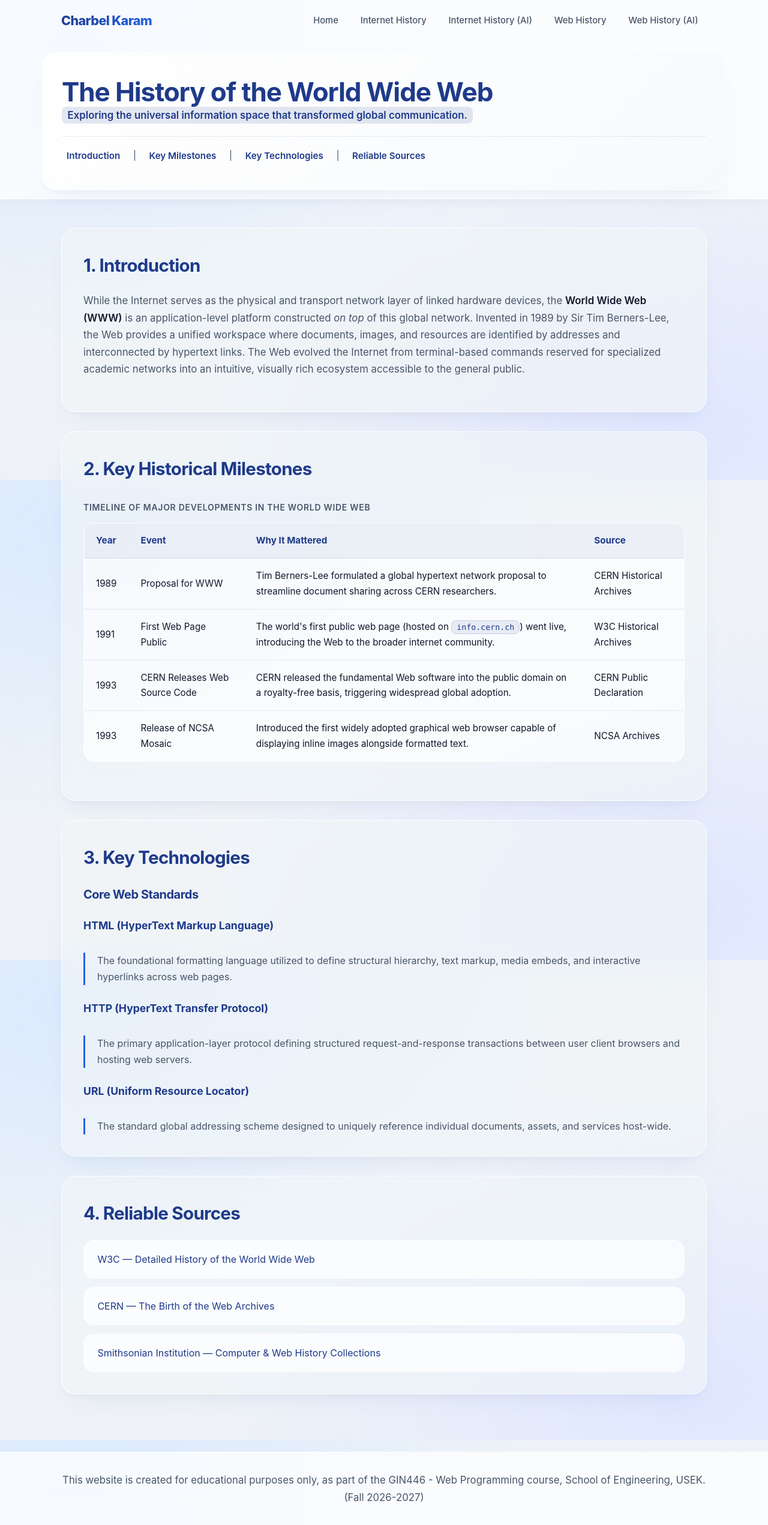
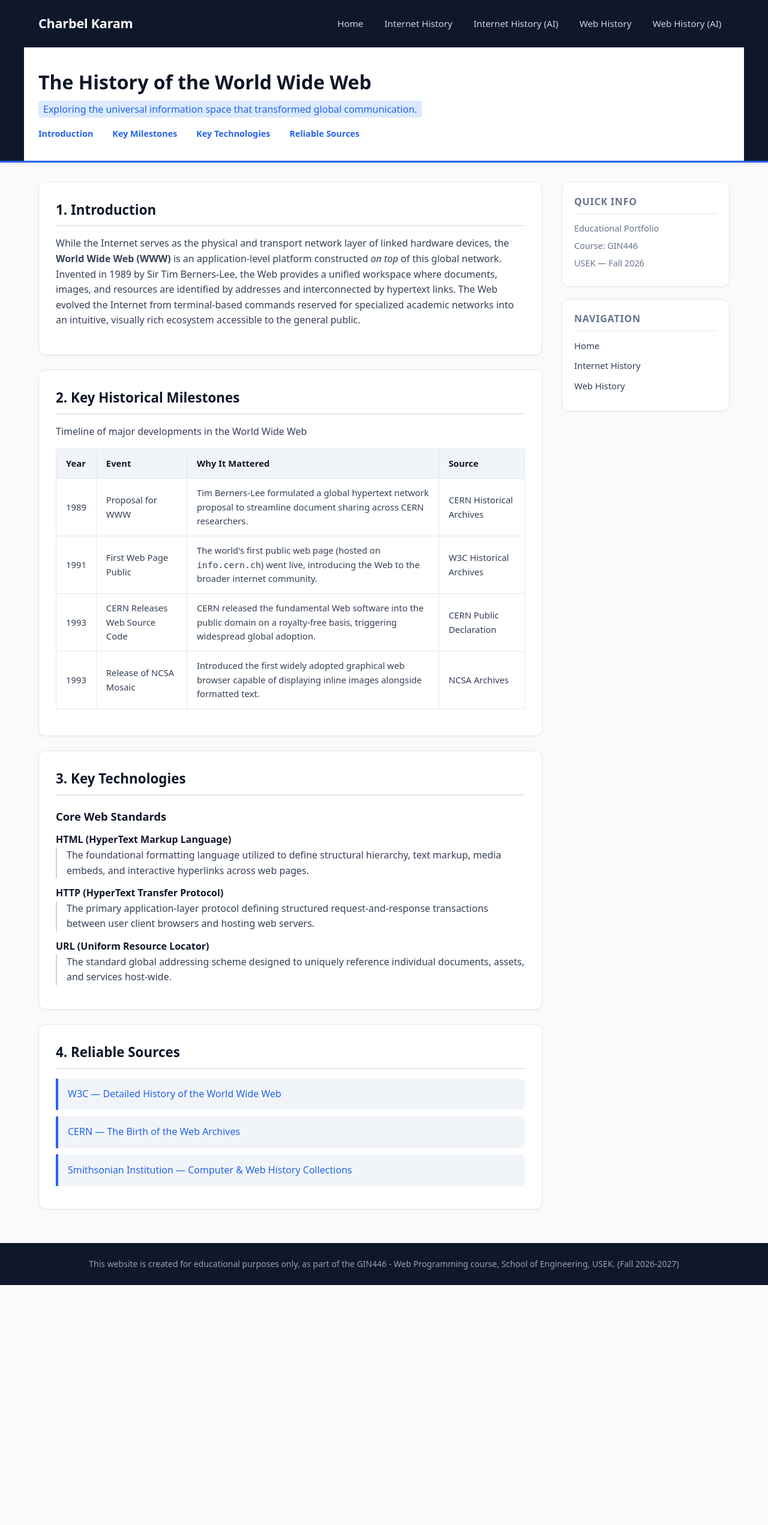
Before and after one commit to CKaram02/web-programming-site, a Flask app: page /web-history-ai in a window 1280 px wide. Shown: the whole page at 60% size. After the commit the page ends 2142 px from the top, so only its background shows below. Run offline with Flask 3, Linux system fonts and the light colour scheme.

Commit message:
Week 3: portfolio home page

```diff
--- a/static/style.css
+++ b/static/style.css
@@ -1,48 +1,38 @@
 /* ==========================================================================
-   Soft Ambient Indigo — Advanced Executive Edition (static/style.css)
+   Clean & Structured Portfolio Theme with Right Sidebar (static/style.css)
    ========================================================================== */
 
 /* --------------------------------------------------------------------------
-   1. Dynamic Tokens & Design System
+   1. Theme Variables
    -------------------------------------------------------------------------- */
 :root {
-  /* Dynamic Palette */
-  --bg-base: #eef2f6;
-  --bg-gradient: radial-gradient(at 10% 10%, #dbeafe 0px, transparent 50%),
-                 radial-gradient(at 90% 90%, #e0e7ff 0px, transparent 50%),
-                 radial-gradient(at 50% 50%, #f1f5f9 0px, #eef2f6 100%);
+  --bg-color: #f8fafc;
+  --surface-white: #ffffff;
+  --surface-muted: #f1f5f9;
 
-  --surface-glass-top: rgba(255, 255, 255, 0.75);
-  --surface-glass-card: rgba(240, 244, 248, 0.65);
-  --surface-glass-hover: rgba(255, 255, 255, 0.90);
+  --primary-navy: #0f172a;
+  --primary-blue: #2563eb;
+  --primary-blue-hover: #1d4ed8;
 
-  --primary-indigo: #1e3a8a;
-  --primary-indigo-bright: #2563eb;
-  --text-main: #0f172a;
-  --text-muted: #475569;
+  --text-main: #334155;
+  --text-dark: #0f172a;
+  --text-muted: #64748b;
 
-  /* Dynamic Glass Borders & Highlights */
-  --border-glass: rgba(255, 255, 255, 0.8);
-  --border-subtle: color-mix(in srgb, var(--primary-indigo) 10%, transparent);
-  --shadow-ambient: 0 20px 40px -15px rgba(30, 58, 138, 0.07),
-                    0 8px 16px -6px rgba(15, 23, 42, 0.04);
-  --shadow-hover: 0 25px 50px -12px rgba(30, 58, 138, 0.15),
-                  0 12px 24px -8px rgba(15, 23, 42, 0.08);
+  --border-color: #e2e8f0;
+  --border-dark: #cbd5e1;
 
-  /* Typography */
-  --font-main: 'Outfit', 'Inter', system-ui, -apple-system, sans-serif;
-  --font-code: 'Fira Code', 'JetBrains Mono', Consolas, monospace;
+  --shadow-sm: 0 1px 2px 0 rgba(0, 0, 0, 0.05);
+  --shadow-md: 0 4px 6px -1px rgba(0, 0, 0, 0.05), 0 2px 4px -1px rgba(0, 0, 0, 0.03);
+  --shadow-lg: 0 10px 15px -3px rgba(0, 0, 0, 0.05);
 
-  /* Geometry */
-  --radius-xl: 24px;
-  --radius-lg: 18px;
-  --radius-md: 12px;
-  --radius-sm: 8px;
-  --glass-blur: blur(20px);
+  --radius-md: 8px;
+  --radius-lg: 12px;
+  --font-main: system-ui, -apple-system, BlinkMacSystemFont, "Segoe UI", Roboto, sans-serif;
+  --font-code: "Fira Code", monospace;
 }
 
 /* --------------------------------------------------------------------------
-   2. Base Reset & Typography
+   2. Reset & Base Styles
    -------------------------------------------------------------------------- */
 *, *::before, *::after {
   box-sizing: border-box;
@@ -53,368 +43,295 @@
 html {
   scroll-behavior: smooth;
   font-size: 16px;
-  color-scheme: light;
 }
 
 body {
   font-family: var(--font-main);
-  background: var(--bg-base);
-  background-image: var(--bg-gradient);
-  background-attachment: fixed;
+  background-color: var(--bg-color);
   color: var(--text-main);
-  line-height: 1.7;
+  line-height: 1.6;
   min-height: 100vh;
   display: flex;
   flex-direction: column;
-  -webkit-font-smoothing: antialiased;
 }
 
 .container {
   width: 100%;
-  max-width: 1140px;
+  max-width: 1200px;
   margin: 0 auto;
-  padding: 0 2rem;
-}
-
-/* Fluid Typography */
-h1, h2, h3, h4 {
-  color: var(--primary-indigo);
-  font-weight: 700;
-  letter-spacing: -0.025em;
-  text-wrap: balance;
-}
-
-h1 { font-size: clamp(2rem, 4vw, 2.75rem); line-height: 1.15; }
-h2 { font-size: clamp(1.4rem, 2.5vw, 1.85rem); margin-bottom: 1.25rem; }
-h3 { font-size: 1.25rem; margin-top: 1rem; }
-
-p {
-  color: var(--text-muted);
-  font-size: 1.05rem;
-  margin-bottom: 1.25rem;
-  text-wrap: pretty;
-}
-
-p strong {
-  color: var(--text-main);
-  font-weight: 600;
-}
-
-a {
-  color: var(--primary-indigo);
-  text-decoration: none;
-  transition: all 0.2s cubic-bezier(0.16, 1, 0.3, 1);
-}
-
-a:hover {
-  color: var(--primary-indigo-bright);
-}
-
-code {
-  font-family: var(--font-code);
-  font-size: 0.875em;
-  background: color-mix(in srgb, var(--primary-indigo) 8%, transparent);
-  color: var(--primary-indigo);
-  padding: 0.2rem 0.5rem;
-  border-radius: var(--radius-sm);
-  border: 1px solid color-mix(in srgb, var(--primary-indigo) 15%, transparent);
-}
-
-mark {
-  background: color-mix(in srgb, var(--primary-indigo) 12%, transparent);
-  color: var(--primary-indigo);
-  padding: 0.25rem 0.6rem;
-  border-radius: var(--radius-sm);
-  font-weight: 600;
+  padding: 0 1.5rem;
 }
 
 /* --------------------------------------------------------------------------
-   3. Navigation Bar & Site Header
+   3. Header & Global Navigation
    -------------------------------------------------------------------------- */
 .site-header {
-  position: sticky;
-  top: 0;
-  z-index: 1000;
-  background: var(--surface-glass-top);
-  backdrop-filter: var(--glass-blur);
-  -webkit-backdrop-filter: var(--glass-blur);
-  border-bottom: 1px solid var(--border-glass);
-  box-shadow: 0 4px 20px rgba(15, 23, 42, 0.03);
-  padding: 0.85rem 0;
+  background-color: var(--primary-navy);
+  color: #ffffff;
+  border-bottom: 3px solid var(--primary-blue);
+  box-shadow: var(--shadow-md);
 }
 
 .header-container {
   display: flex;
   align-items: center;
   justify-content: space-between;
-  gap: 2rem;
+  padding: 1.2rem 1.5rem;
 }
 
 .site-logo .logo-text {
   font-size: 1.35rem;
-  font-weight: 800;
-  letter-spacing: -0.03em;
-  background: linear-gradient(135deg, var(--primary-indigo), var(--primary-indigo-bright));
-  -webkit-background-clip: text;
-  -webkit-text-fill-color: transparent;
+  font-weight: 700;
+  color: #ffffff;
+  letter-spacing: -0.01em;
 }
 
 .site-nav {
   display: flex;
-  align-items: center;
   gap: 0.5rem;
   flex-wrap: wrap;
 }
 
 .site-nav a {
+  color: #cbd5e1;
+  text-decoration: none;
   font-weight: 500;
-  font-size: 0.925rem;
-  color: var(--text-muted);
-  padding: 0.5rem 0.9rem;
+  font-size: 0.95rem;
+  padding: 0.5rem 0.85rem;
   border-radius: var(--radius-md);
-  position: relative;
+  transition: all 0.2s ease;
 }
 
 .site-nav a:hover {
-  color: var(--primary-indigo);
-  background: rgba(255, 255, 255, 0.8);
-  box-shadow: 0 2px 8px rgba(15, 23, 42, 0.04);
+  color: #ffffff;
+  background-color: rgba(255, 255, 255, 0.1);
 }
 
-/* Extra Header Banner / Title Blocks */
+/* Hero / Page Banner Header Extra */
 .hero-banner,
 .page-title-block {
-  margin-top: 2rem;
-  padding: 2.5rem 2rem;
-  background: linear-gradient(135deg, rgba(255,255,255,0.8), rgba(240,244,248,0.5));
-  backdrop-filter: var(--glass-blur);
-  -webkit-backdrop-filter: var(--glass-blur);
-  border: 1px solid var(--border-glass);
-  border-radius: var(--radius-xl);
-  box-shadow: var(--shadow-ambient);
+  background-color: var(--surface-white);
+  border-bottom: 1px solid var(--border-color);
+  padding: 2rem 1.5rem;
+  margin-top: 0;
+}
+
+.hero-banner h1,
+.page-title-block h1 {
+  color: var(--text-dark);
+  font-size: 2rem;
+  margin-bottom: 0.5rem;
+}
+
+.page-title-block .subtitle mark {
+  background-color: #dbeafe;
+  color: var(--primary-blue);
+  padding: 0.2rem 0.5rem;
+  border-radius: 4px;
 }
 
 .sub-nav {
   display: flex;
-  align-items: center;
-  gap: 0.85rem;
-  font-size: 0.95rem;
-  color: var(--text-muted);
-  flex-wrap: wrap;
-  margin-top: 1.25rem;
-  padding-top: 1rem;
-  border-top: 1px solid var(--border-subtle);
+  gap: 0.75rem;
+  margin-top: 1rem;
+  font-size: 0.9rem;
 }
 
 .sub-nav a {
+  color: var(--primary-blue);
   font-weight: 600;
-  padding: 0.2rem 0.5rem;
-  border-radius: var(--radius-sm);
+  text-decoration: none;
 }
 
 .sub-nav a:hover {
-  background: rgba(30, 58, 138, 0.08);
+  text-decoration: underline;
 }
 
 /* --------------------------------------------------------------------------
-   4. Main Content Areas & Cards
+   4. Sidebar Layout Grid
    -------------------------------------------------------------------------- */
 .site-main {
   flex: 1;
-  padding: 3rem 0 4rem;
+  padding: 2rem 0;
 }
 
-.site-main section {
-  background: var(--surface-glass-card);
-  backdrop-filter: var(--glass-blur);
-  -webkit-backdrop-filter: var(--glass-blur);
-  border: 1px solid var(--border-glass);
-  border-radius: var(--radius-xl);
-  padding: 2.25rem;
-  margin-bottom: 2rem;
-  box-shadow: var(--shadow-ambient);
-  transition: transform 0.3s ease, box-shadow 0.3s ease;
+.layout-wrapper {
+  display: grid;
+  grid-template-columns: 1fr 280px;
+  gap: 2rem;
+  align-items: start;
 }
 
-.site-main section:hover {
-  box-shadow: var(--shadow-hover);
+.main-content {
+  min-width: 0; /* Prevents overflow in grid items */
 }
 
 /* --------------------------------------------------------------------------
-   5. Interactive Lists & Weekly Items
+   5. Content Sections & Cards
+   -------------------------------------------------------------------------- */
+.main-content section {
+  background-color: var(--surface-white);
+  border: 1px solid var(--border-color);
+  border-radius: var(--radius-lg);
+  padding: 1.75rem;
+  margin-bottom: 1.5rem;
+  box-shadow: var(--shadow-sm);
+}
+
+h2 {
+  color: var(--text-dark);
+  font-size: 1.4rem;
+  margin-bottom: 1rem;
+  border-bottom: 2px solid var(--border-color);
+  padding-bottom: 0.5rem;
+}
+
+h3 {
+  color: var(--text-dark);
+  font-size: 1.15rem;
+  margin: 1.25rem 0 0.5rem;
+}
+
+p {
+  margin-bottom: 1rem;
+}
+
+a {
+  color: var(--primary-blue);
+  text-decoration: none;
+}
+
+a:hover {
+  text-decoration: underline;
+}
+
+/* --------------------------------------------------------------------------
+   6. Sidebar Styling
+   -------------------------------------------------------------------------- */
+.site-sidebar {
+  position: sticky;
+  top: 1rem;
+  display: flex;
+  flex-direction: column;
+  gap: 1.25rem;
+}
+
+.sidebar-widget {
+  background-color: var(--surface-white);
+  border: 1px solid var(--border-color);
+  border-radius: var(--radius-lg);
+  padding: 1.25rem;
+  box-shadow: var(--shadow-sm);
+}
+
+.sidebar-widget h3 {
+  font-size: 1rem;
+  text-transform: uppercase;
+  letter-spacing: 0.05em;
+  color: var(--text-muted);
+  margin-top: 0;
+  margin-bottom: 0.75rem;
+  border-bottom: 1px solid var(--border-color);
+  padding-bottom: 0.4rem;
+}
+
+.sidebar-widget p {
+  font-size: 0.9rem;
+  color: var(--text-muted);
+  margin-bottom: 0.4rem;
+}
+
+.sidebar-links {
+  list-style: none;
+  padding: 0;
+}
+
+.sidebar-links li {
+  margin-bottom: 0.5rem;
+}
+
+.sidebar-links a {
+  font-size: 0.925rem;
+  color: var(--text-main);
+  font-weight: 500;
+}
+
+.sidebar-links a:hover {
+  color: var(--primary-blue);
+}
+
+/* --------------------------------------------------------------------------
+   7. Lists, Tables & Elements
    -------------------------------------------------------------------------- */
 .styled-list, .weekly-list {
   list-style: none;
-  padding-left: 0;
-  display: grid;
-  gap: 0.85rem;
+  padding: 0;
 }
 
 .styled-list li, .weekly-list li {
-  background: rgba(255, 255, 255, 0.7);
-  border: 1px solid var(--border-glass);
-  border-radius: var(--radius-lg);
-  padding: 1.1rem 1.4rem;
-  transition: all 0.25s cubic-bezier(0.16, 1, 0.3, 1);
-}
-
-.styled-list li:hover, .weekly-list li:hover {
-  transform: translateX(6px) translateY(-2px);
-  background: var(--surface-glass-hover);
-  border-color: color-mix(in srgb, var(--primary-indigo) 25%, transparent);
-  box-shadow: 0 10px 25px -5px rgba(30, 58, 138, 0.08);
-}
-
-.weekly-list a {
-  font-weight: 600;
-  font-size: 1.05rem;
-  display: flex;
-  align-items: center;
-  justify-content: space-between;
-}
-
-.weekly-list a::after {
-  content: '→';
-  opacity: 0;
-  transform: translateX(-10px);
-  transition: all 0.25s ease;
-}
-
-.weekly-list li:hover a::after {
-  opacity: 1;
-  transform: translateX(0);
-}
-
-/* --------------------------------------------------------------------------
-   6. Data Tables & Figures
-   -------------------------------------------------------------------------- */
-figure {
-  margin: 1.75rem 0;
-  width: 100%;
-  overflow-x: auto;
-}
-
-figcaption {
-  font-size: 0.875rem;
-  font-weight: 600;
-  color: var(--text-muted);
-  margin-bottom: 0.85rem;
-  text-transform: uppercase;
-  letter-spacing: 0.05em;
+  background-color: var(--surface-muted);
+  border-left: 4px solid var(--primary-blue);
+  padding: 0.85rem 1rem;
+  margin-bottom: 0.65rem;
+  border-radius: 0 var(--radius-md) var(--radius-md) 0;
 }
 
 .data-table {
   width: 100%;
-  border-collapse: separate;
-  border-spacing: 0;
-  background: rgba(255, 255, 255, 0.65);
-  border: 1px solid var(--border-glass);
-  border-radius: var(--radius-lg);
-  overflow: hidden;
-  box-shadow: 0 4px 15px rgba(0, 0, 0, 0.02);
+  border-collapse: collapse;
+  margin: 1rem 0;
+  background-color: var(--surface-white);
 }
 
 .data-table th,
 .data-table td {
-  padding: 1rem 1.25rem;
+  padding: 0.75rem 1rem;
+  border: 1px solid var(--border-color);
   text-align: left;
-  border-bottom: 1px solid var(--border-subtle);
-  font-size: 0.95rem;
+  font-size: 0.925rem;
 }
 
 .data-table th {
-  background: color-mix(in srgb, var(--primary-indigo) 6%, transparent);
-  color: var(--primary-indigo);
-  font-weight: 700;
-}
-
-.data-table tr:last-child td {
-  border-bottom: none;
-}
-
-.data-table tbody tr {
-  transition: background-color 0.2s ease;
-}
-
-.data-table tbody tr:hover {
-  background-color: rgba(255, 255, 255, 0.9);
-}
-
-/* --------------------------------------------------------------------------
-   7. Definition Lists
-   -------------------------------------------------------------------------- */
-.def-list {
-  display: grid;
-  gap: 1.5rem;
-  margin-top: 1.25rem;
+  background-color: var(--surface-muted);
+  color: var(--text-dark);
+  font-weight: 600;
 }
 
 .def-list dt {
-  font-size: 1.1rem;
-  color: var(--primary-indigo);
-  margin-bottom: 0.35rem;
+  font-weight: 700;
+  color: var(--text-dark);
+  margin-top: 0.75rem;
 }
 
 .def-list dd {
   margin-left: 0;
-  padding-left: 1.25rem;
-  border-left: 3px solid var(--primary-indigo-bright);
-  color: var(--text-muted);
+  padding-left: 1rem;
+  border-left: 2px solid var(--border-dark);
+  margin-bottom: 0.75rem;
 }
 
 /* --------------------------------------------------------------------------
-   8. Footer Layout
+   8. Footer & Responsive
    -------------------------------------------------------------------------- */
 .site-footer {
+  background-color: var(--primary-navy);
+  color: #94a3b8;
+  padding: 1.5rem 0;
+  font-size: 0.875rem;
+  text-align: center;
   margin-top: auto;
-  background: var(--surface-glass-top);
-  backdrop-filter: var(--glass-blur);
-  -webkit-backdrop-filter: var(--glass-blur);
-  border-top: 1px solid var(--border-glass);
-  padding: 2rem 0;
-  font-size: 0.9rem;
-  text-align: center;
 }
 
-.footer-container p {
+.site-footer p {
   margin-bottom: 0;
-  color: var(--text-muted);
 }
 
-/* --------------------------------------------------------------------------
-   9. Custom Scrollbars & Mobile Responsiveness
-   -------------------------------------------------------------------------- */
-::-webkit-scrollbar {
-  width: 10px;
-  height: 10px;
-}
-
-::-webkit-scrollbar-track {
-  background: var(--bg-base);
-}
-
-::-webkit-scrollbar-thumb {
-  background: color-mix(in srgb, var(--primary-indigo) 20%, transparent);
-  border-radius: var(--radius-sm);
-  border: 2px solid var(--bg-base);
-}
-
-::-webkit-scrollbar-thumb:hover {
-  background: color-mix(in srgb, var(--primary-indigo) 40%, transparent);
-}
-
-@media (max-width: 768px) {
-  .header-container {
-    flex-direction: column;
-    align-items: flex-start;
-    gap: 1rem;
+@media (max-width: 900px) {
+  .layout-wrapper {
+    grid-template-columns: 1fr;
   }
 
-  .site-nav {
-    width: 100%;
-  }
-
-  .site-main section {
-    padding: 1.5rem;
+  .site-sidebar {
+    position: static;
   }
 }
--- a/templates/base.html
+++ b/templates/base.html
@@ -24,9 +24,27 @@
     </header>
 
     <main class="site-main">
-        <div class="container">
+        <div class="container layout-wrapper">
+        <div class="main-content">
             {% block main %}{% endblock %}
         </div>
+        <aside class="site-sidebar">
+            <div class="sidebar-widget">
+                <h3>Quick Info</h3>
+                <p>Educational Portfolio</p>
+                <p>Course: GIN446</p>
+                <p>USEK — Fall 2026</p>
+            </div>
+            <div class="sidebar-widget">
+                <h3>Navigation</h3>
+                <ul class="sidebar-links">
+                    <li><a href="{{ url_for('home') }}">Home</a></li>
+                    <li><a href="{{ url_for('internet_history') }}">Internet History</a></li>
+                    <li><a href="{{ url_for('web_history') }}">Web History</a></li>
+                </ul>
+            </div>
+        </aside>
+    </div>
     </main>
 
     <footer class="site-footer">
```
